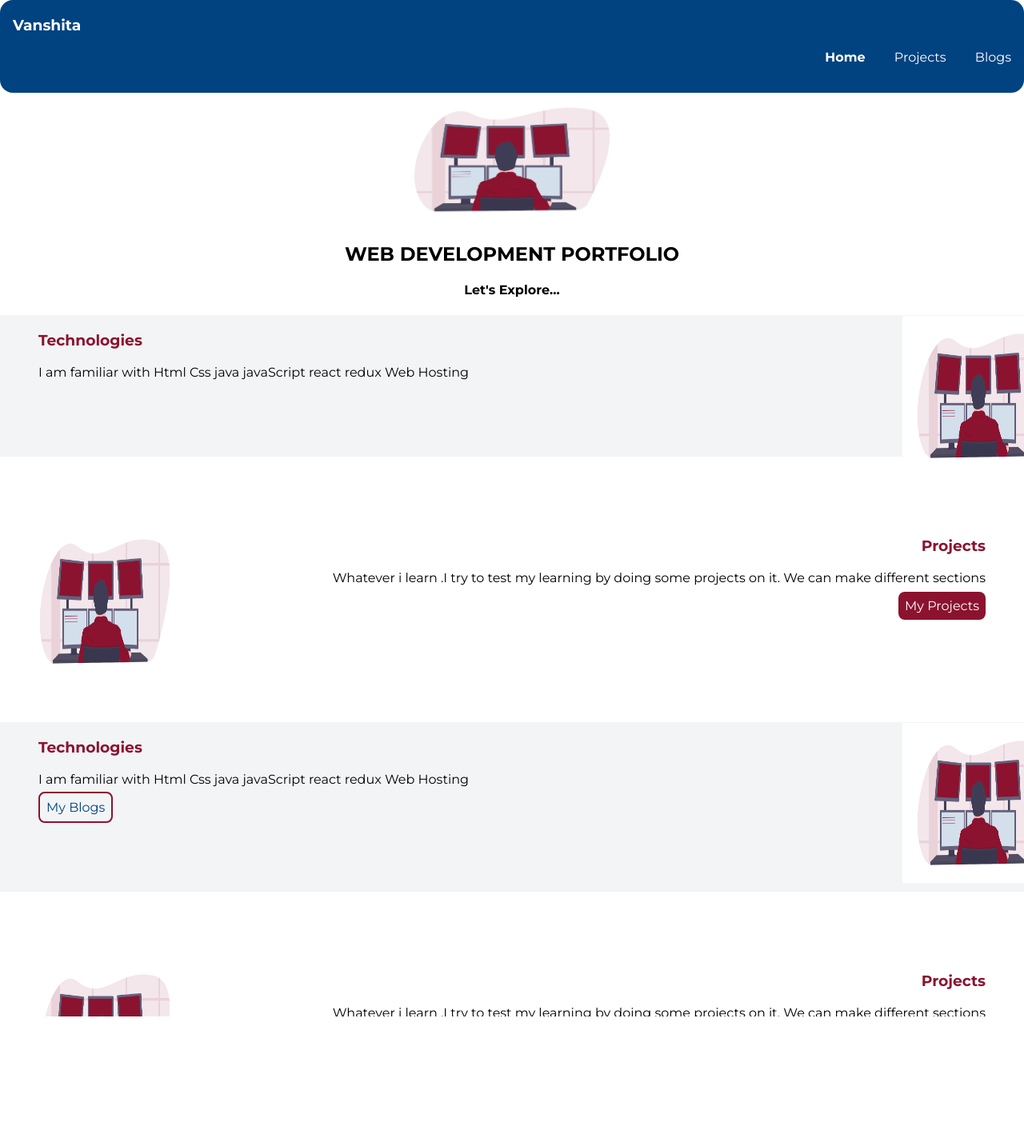
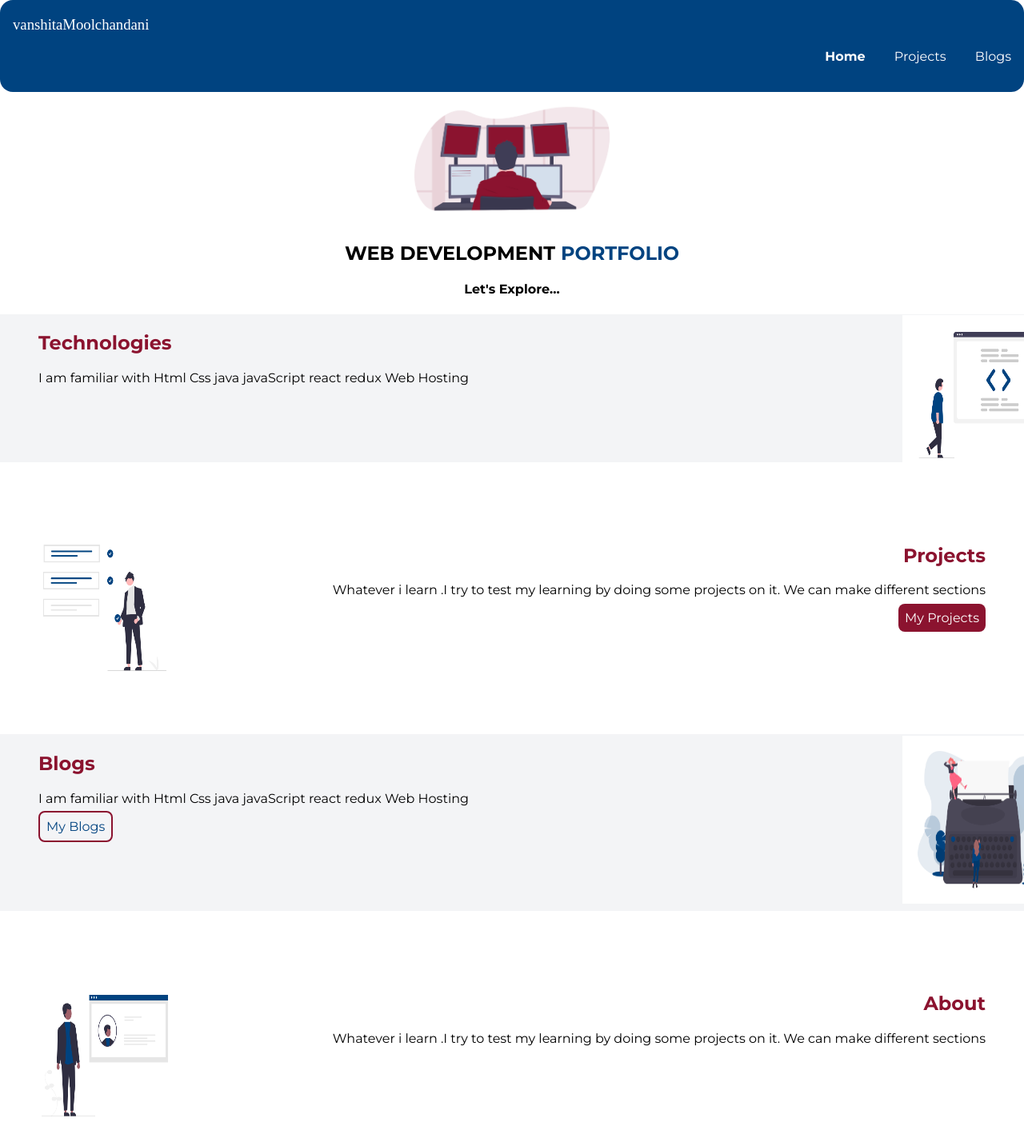
Before and after one commit to vanshitamoolchandani/NeoG-component-lib, a plain HTML site: page index.html in a window 1280 px wide. Shown: the top 1423 px of the page at 80% size. Drawn offline with Linux system fonts and the light colour scheme.

Commit message:
home page done

```diff
--- a/index.html
+++ b/index.html
@@ -11,7 +11,10 @@
 
 <body>
     <nav class="nav">
-        <h3>Vanshita</h3>
+        <h3 style="font-family: 'Playfair Display', serif;
+        font-weight: lighter ;" >
+        vanshitaMoolchandani
+    </h3>
         <ul class="list-nobullets nav-list">
             <li class="list-inline">
                 <a class="nav-list link link-active" href="/">Home</a>
@@ -30,22 +33,22 @@
     <header>
         <img class="header-img" src="images/programming.png">
         <h2 class=" heading-alignc">WEB DEVELOPMENT
-            PORTFOLIO
-        </h2>
+            <span style="color: #004380;">PORTFOLIO
+            </span></h2>
         <h4 class="heading-alignc">Let's Explore...</h4>
     </header>
 
     <div class="section-offwhite ">
-        <img src="/images/programming.png" alt="" width="200" height="200" id="hp" />
-        <h3 class="heading-red">Technologies</h3>
+        <img src="/images/tech.png" alt="" width="200" height="200" id="hp" />
+        <h2 class="heading-red">Technologies</h2>
         I am familiar with Html Css java javaScript react redux Web Hosting
         <div style="height: 10vh;"></div>
     </div>
     <div style="height: 10vh;"></div>
     <div class="section-white">
-        <img src="/images/programming.png" alt="" width="200" height="200" id="hp-left" />
+        <img src="/images/projects.png" alt="" width="200" height="200" id="hp-left" />
 
-        <h3 class="heading-red">Projects</h3>
+        <h2 class="heading-red">Projects</h2>
         <p>Whatever i learn .I try to test my learning by doing some projects on it.</h3>
             We can make different sections</p>
         <a class="link link-primary" href="https://www.google.com/">
@@ -56,9 +59,9 @@
     <div style="height: 15vh;"></div>
 
     <div class="section-offwhite ">
-        <img src="/images/programming.png" alt="" width="200" height="200" id="hp" />
+        <img src="/images/blogs.png" alt="" width="200" height="210" id="hp" />
 
-        <h3 class="heading-red">Technologies</h3>
+        <h2 class="heading-red">Blogs</h2>
         <p>I am familiar with Html Css java javaScript react redux Web Hosting</p>
         <a class="link link-secondary" href="https://www.google.com/">
             My Blogs
@@ -68,9 +71,9 @@
     </div>
     <div style="height: 10vh;"></div>
     <div class="section-white">
-        <img src="/images/programming.png" alt="" width="200" height="200" id="hp-left" />
+        <img src="/images/about.png" alt="" width="200" height="200" id="hp-left" />
 
-        <h3 class="heading-red">Projects</h3>
+        <h2 class="heading-red">About</h2>
         Whatever i learn .I try to test my learning by doing some projects on it.</h3>
         We can make different sections
     </div>
```
Also changed, not shown: images/about.png (added), images/blogs.png (added), images/projects.png (added), images/tech.png (added).
